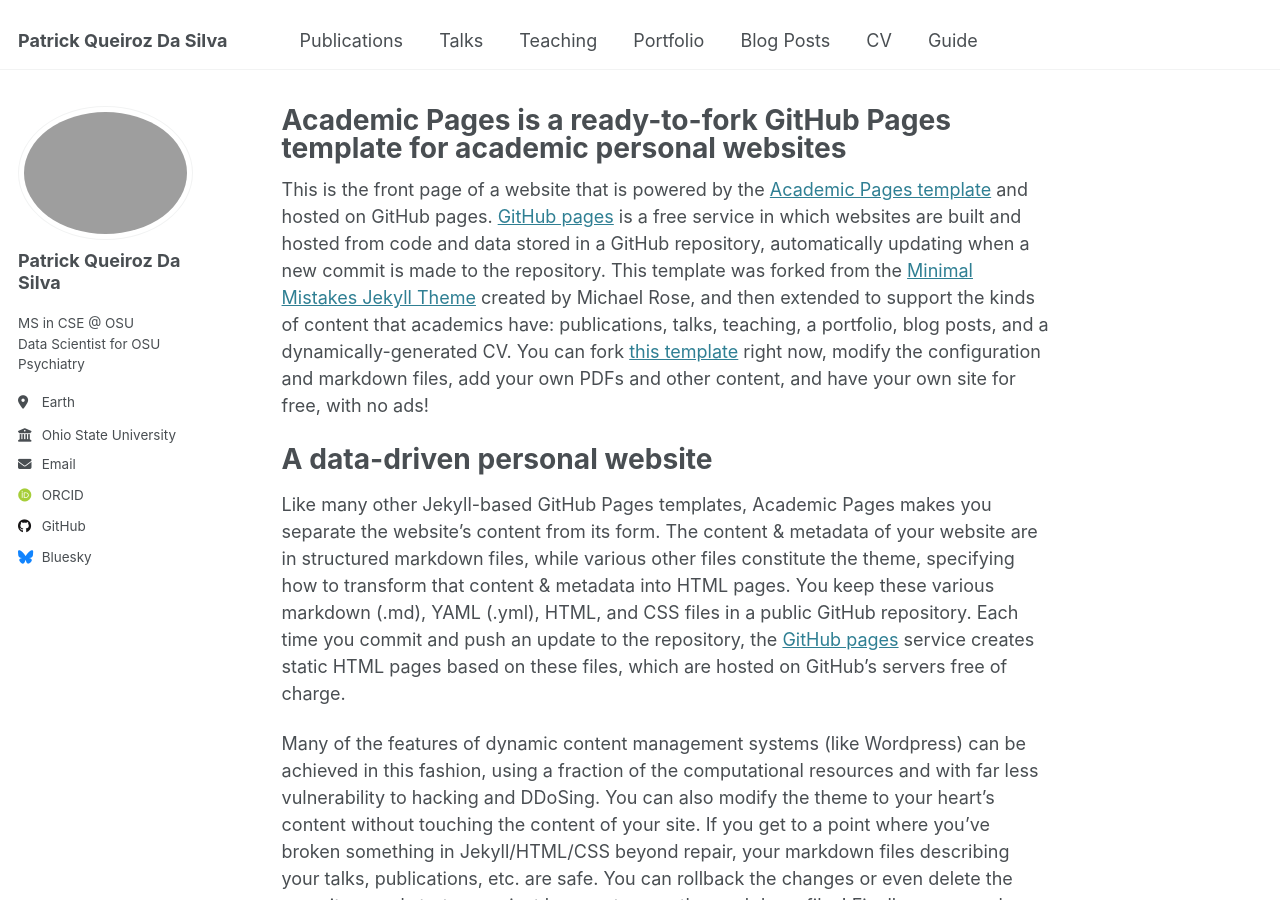
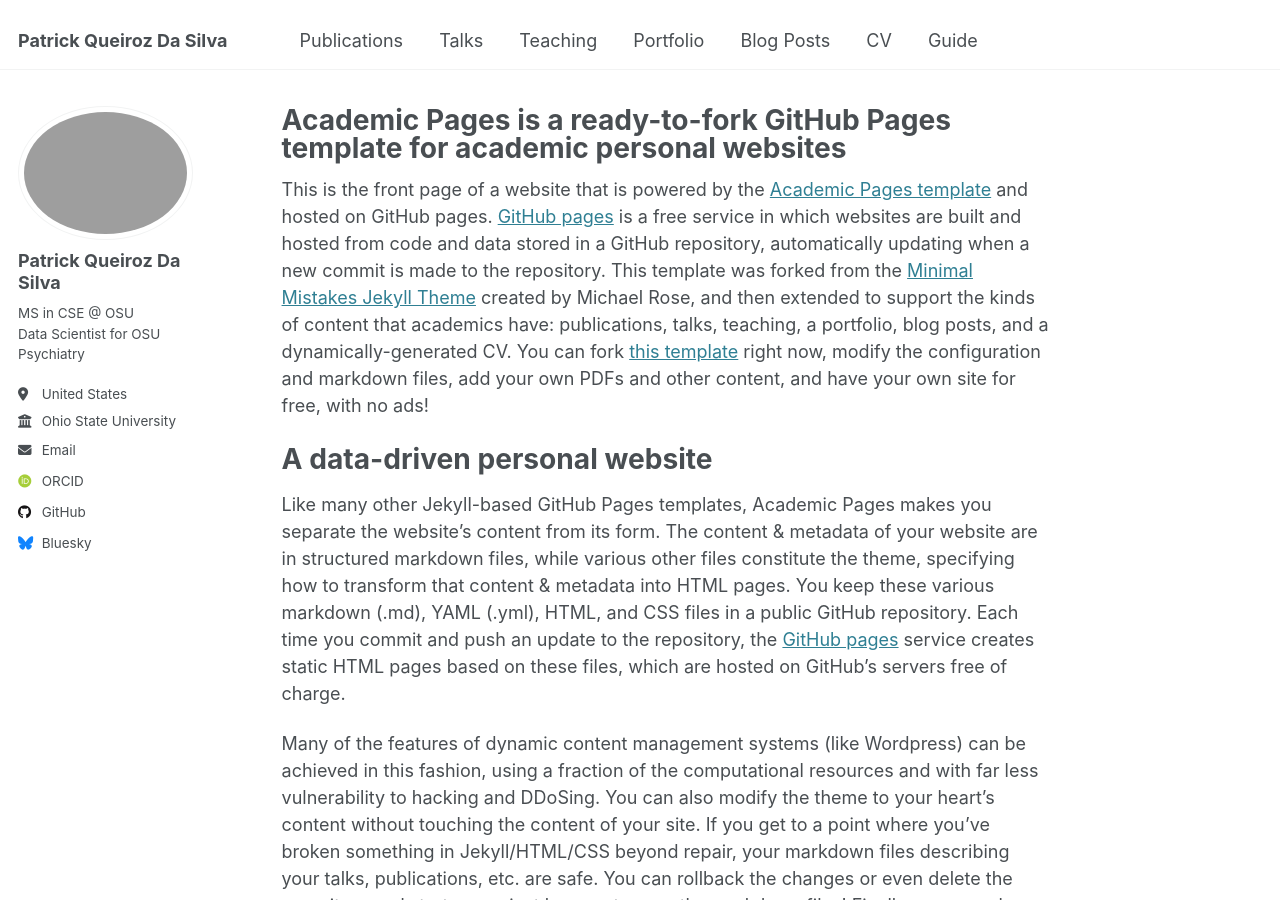
Before and after one commit to patqdasilva/patqdasilva.github.io, a Jekyll site: the page built from _pages/about.md, in a window 1280 px wide and 900 px high. Built offline with Jekyll 4.4.1, drawn with Linux system fonts in a browser that asks for light colours; some web fonts are replaced.

Commit message:
Update _config.yml

```diff
--- a/_config.yml
+++ b/_config.yml
@@ -12,7 +12,7 @@ site_theme               : "default"
 title                    : "Patrick Queiroz Da Silva"
 title_separator          : "-"
 name                     : &name "Patrick Queiroz Da Silva"
-description              : &description "MS in CSE @ OSU\nData Scientist for OSU Psychiatry"
+description              : &description "MS student @ OSU CSE\nData Scientist @ OSU Psychiatry"
 url                      : https://patqdasilva.github.io # the base hostname & protocol for your site e.g. "https://[your GitHub username].github.io"
 baseurl                  : "" # the subpath of your site, e.g. "/blog"
 repository               : "patqdasilva.github.io"
@@ -25,8 +25,8 @@ author:
   avatar           : "pqd_headshot_square.JPG"
   name             : "Patrick Queiroz Da Silva"
   pronouns         : # example: "she/her"
-  bio              : "<p>MS in CSE @ OSU<br>Data Scientist for OSU Psychiatry"
-  location         : "Earth</p>"
+  bio              : "MS in CSE @ OSU<br>Data Scientist for OSU Psychiatry"
+  location         : "United States"
   employer         : "Ohio State University"
   uri              : # URL
   email            : "dasilva.30@osu.edu"
```
